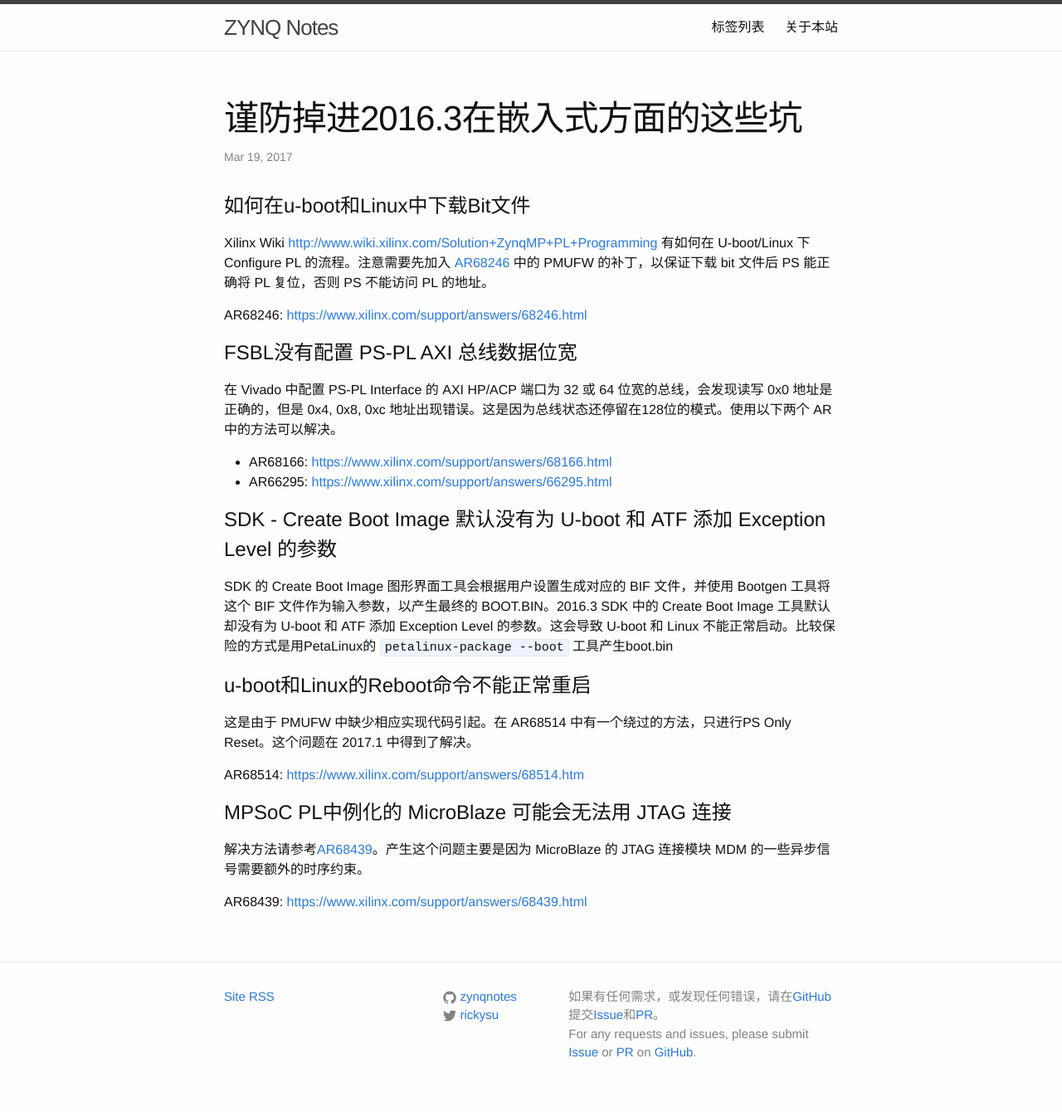
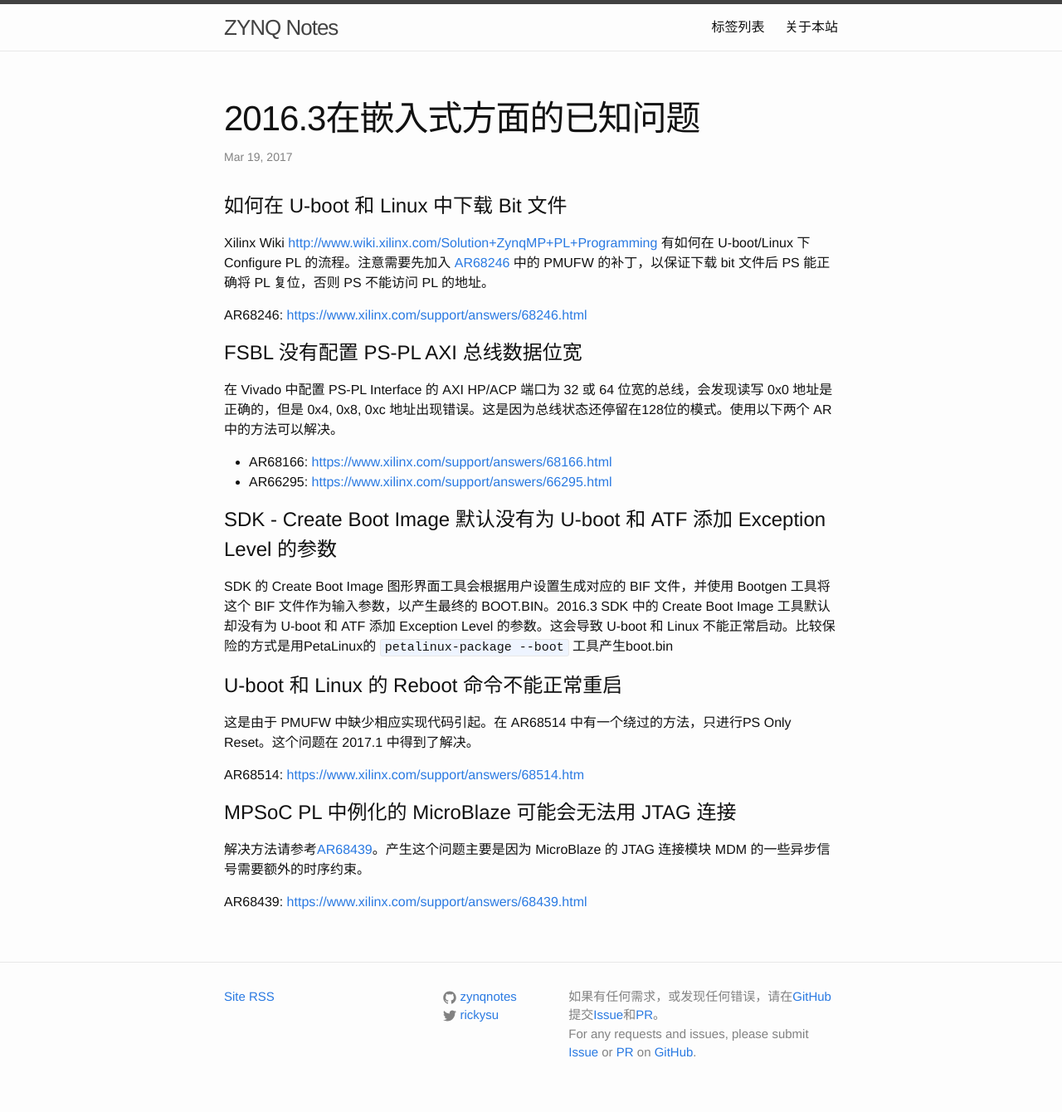
Before and after one commit to zynqnotes/zynqnotes.github.io, a Jekyll site: the page built from _posts/2017-03-19-vivado-2016.3-pitfalls.md, in a window 1280 px wide. Shown: the whole page at 83% size. Built offline with Jekyll 4.4.1, drawn with Linux system fonts in a browser that asks for light colours.

Commit message:
add spaces between English and Chinese

```diff
--- a/_posts/2017-03-19-vivado-2016.3-pitfalls.md
+++ b/_posts/2017-03-19-vivado-2016.3-pitfalls.md
@@ -1,6 +1,6 @@
 ---
 layout: post
-title:  "谨防掉进2016.3在嵌入式方面的这些坑"
+title:  "2016.3在嵌入式方面的已知问题"
 date:   2017-03-19 12:00:00
 categories: Experiences
 tags:
@@ -9,13 +9,13 @@
 - FSBL
 - u-boot
 ---
-# 如何在u-boot和Linux中下载Bit文件
+# 如何在 U-boot 和 Linux 中下载 Bit 文件
 
 Xilinx Wiki [http://www.wiki.xilinx.com/Solution+ZynqMP+PL+Programming](http://www.wiki.xilinx.com/Solution+ZynqMP+PL+Programming) 有如何在 U-boot/Linux 下 Configure PL 的流程。注意需要先加入 [AR68246](https://www.xilinx.com/support/answers/68246.html) 中的 PMUFW 的补丁，以保证下载 bit 文件后 PS 能正确将 PL 复位，否则 PS 不能访问 PL 的地址。
 
 AR68246: [https://www.xilinx.com/support/answers/68246.html](https://www.xilinx.com/support/answers/68246.html)
 
-# FSBL没有配置 PS-PL AXI 总线数据位宽
+# FSBL 没有配置 PS-PL AXI 总线数据位宽
 
 在 Vivado 中配置 PS-PL Interface 的 AXI HP/ACP 端口为 32 或 64 位宽的总线，会发现读写 0x0 地址是正确的，但是 0x4, 0x8, 0xc 地址出现错误。这是因为总线状态还停留在128位的模式。使用以下两个 AR 中的方法可以解决。
 
@@ -26,13 +26,13 @@
 
 SDK 的 Create Boot Image 图形界面工具会根据用户设置生成对应的 BIF 文件，并使用 Bootgen 工具将这个 BIF 文件作为输入参数，以产生最终的 BOOT.BIN。2016.3 SDK 中的 Create Boot Image 工具默认却没有为 U-boot 和 ATF 添加 Exception Level 的参数。这会导致 U-boot 和 Linux 不能正常启动。比较保险的方式是用PetaLinux的 `petalinux-package --boot` 工具产生boot.bin
 
-# u-boot和Linux的Reboot命令不能正常重启
+# U-boot 和 Linux 的 Reboot 命令不能正常重启
 
 这是由于 PMUFW 中缺少相应实现代码引起。在 AR68514 中有一个绕过的方法，只进行PS Only Reset。这个问题在 2017.1 中得到了解决。
 
 AR68514: [https://www.xilinx.com/support/answers/68514.htm](https://www.xilinx.com/support/answers/68514.html)
 
-# MPSoC PL中例化的 MicroBlaze 可能会无法用 JTAG 连接
+# MPSoC PL 中例化的 MicroBlaze 可能会无法用 JTAG 连接
 
 解决方法请参考[AR68439](https://www.xilinx.com/support/answers/68439.html)。产生这个问题主要是因为 MicroBlaze 的 JTAG 连接模块 MDM 的一些异步信号需要额外的时序约束。
 
```
